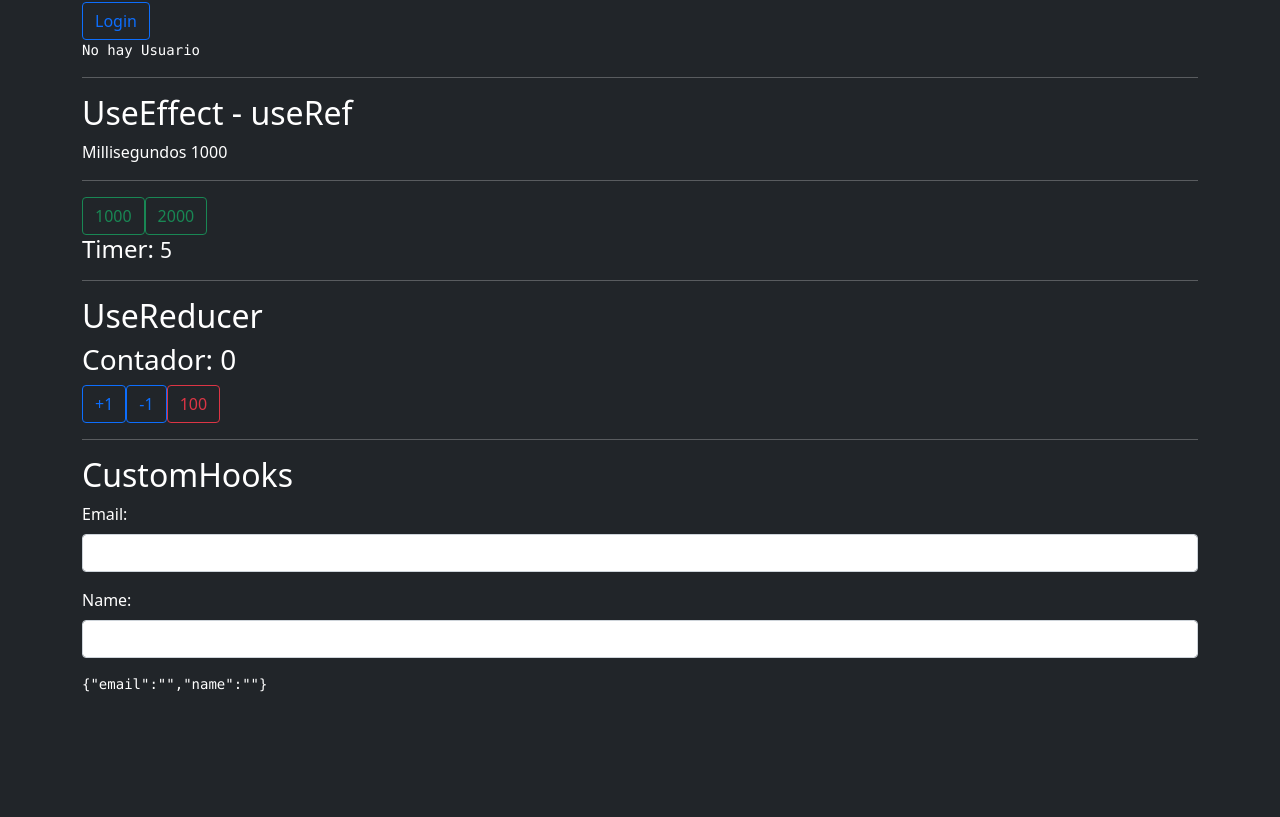
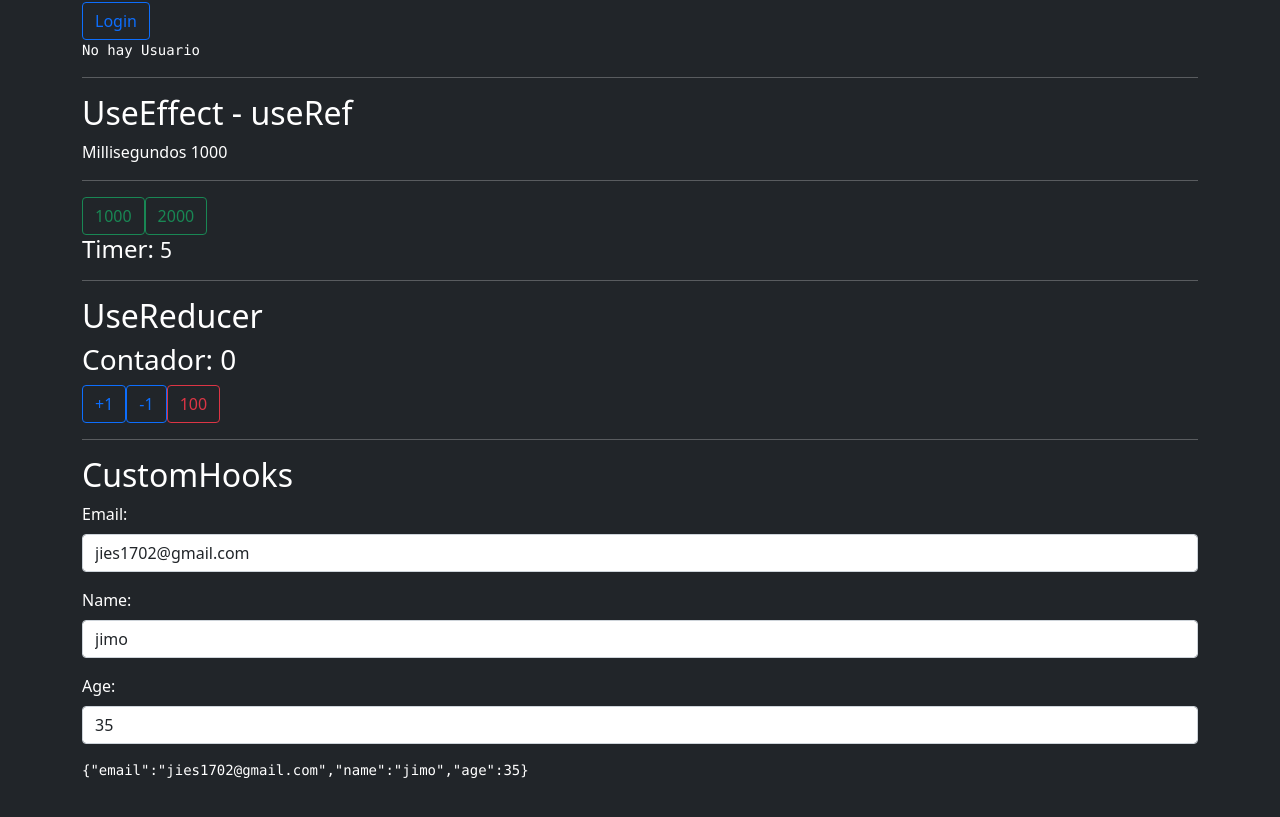
Before and after one commit to JIMO-17/React-Typescript_Fundamentals, a React (Create React App) app: page / in a window 1280 px wide. Shown: the part 367-1184 px from the top of the page. Built offline with nearby package versions, Linux system fonts and the light colour scheme.

Commit message:
customHooks in React with TypeScript

```diff
--- a/src/components/Formulario.tsx
+++ b/src/components/Formulario.tsx
@@ -1,8 +1,23 @@
-import { ChangeEvent, useState } from "react"
+// import { ChangeEvent, useState } from "react"
+import { useForm } from "../hooks/useForm";
+
+interface FormData {
+    email: string;
+    name: string;
+    age: number;
+}
 
 export const Formulario = () => {
 
-    const [formulario, setFormulario] = useState({
+    const {name, email, age, formulario, handleChange } = useForm<FormData>({
+        email: 'jies1702@gmail.com',
+        name: 'jimo',
+        age: 35
+    });
+
+    // const {email, name, age} = formulario;
+
+    /*  const [formulario, setFormulario] = useState({
         email: '',
         name: ''
     });
@@ -14,7 +29,7 @@ export const Formulario = () => {
             ...formulario,
             [name]: value
         })
-    }
+    } */
 
     return (
         <form autoComplete="off">
@@ -24,6 +39,7 @@ export const Formulario = () => {
                     type="email"
                     className="form-control"
                     name="email"
+                    value={email}
                     onChange={handleChange}
                 />
             </div>
@@ -33,6 +49,17 @@ export const Formulario = () => {
                     type="text"
                     className="form-control"
                     name="name"
+                    value={name}
+                    onChange={handleChange}
+                />
+            </div>
+            <div className="mb-3">
+                <label className="form-label">Age: </label>
+                <input
+                    type="number"
+                    className="form-control"
+                    name="age"
+                    value={age}
                     onChange={handleChange}
                 />
             </div>
--- /dev/null
+++ b/src/hooks/useForm.tsx
@@ -0,0 +1,21 @@
+import { ChangeEvent, useState } from "react";
+
+// export function useForm<T>(initState: T) {
+export const useForm = <T extends Object>( initState: T ) => {
+    const [formulario, setFormulario] = useState(initState);
+
+    const handleChange = ( { target } : ChangeEvent<HTMLInputElement> ) => {
+        const {name, value} = target;
+
+        setFormulario({
+            ...formulario,
+            [name]: value
+        })
+    }
+
+    return {
+        formulario,
+        handleChange,
+        ...formulario
+    }
+}
```
